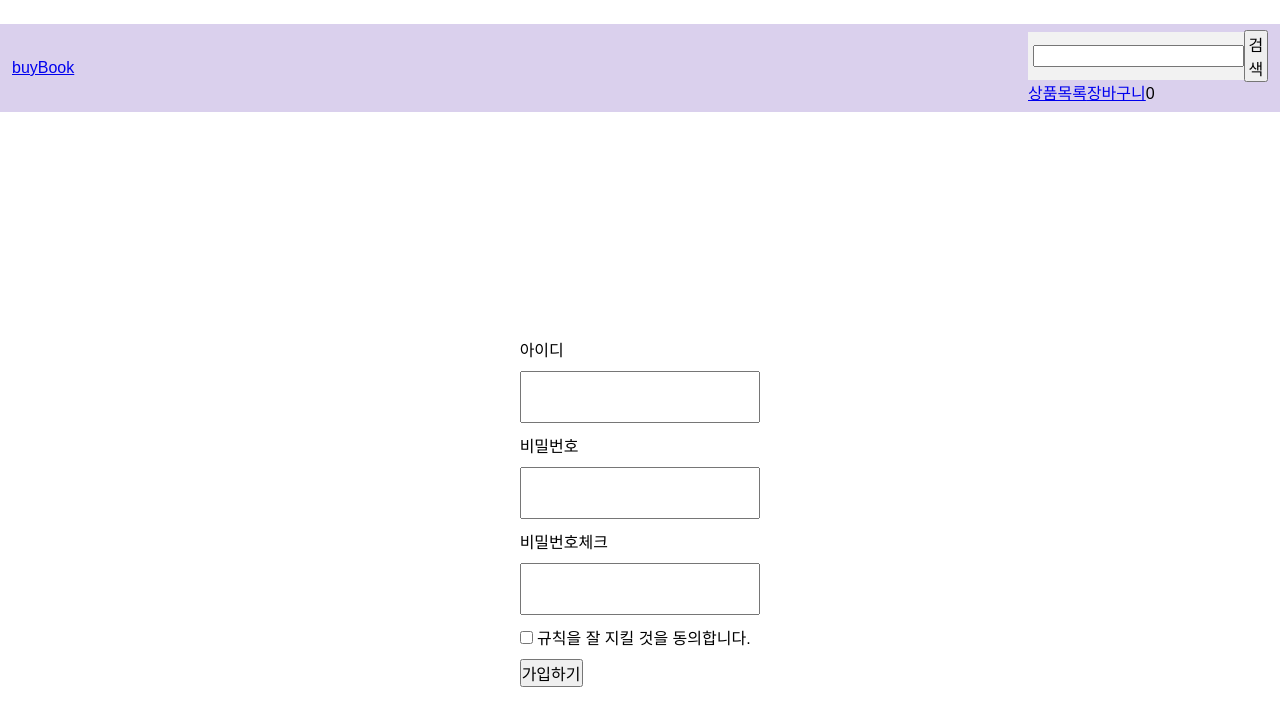
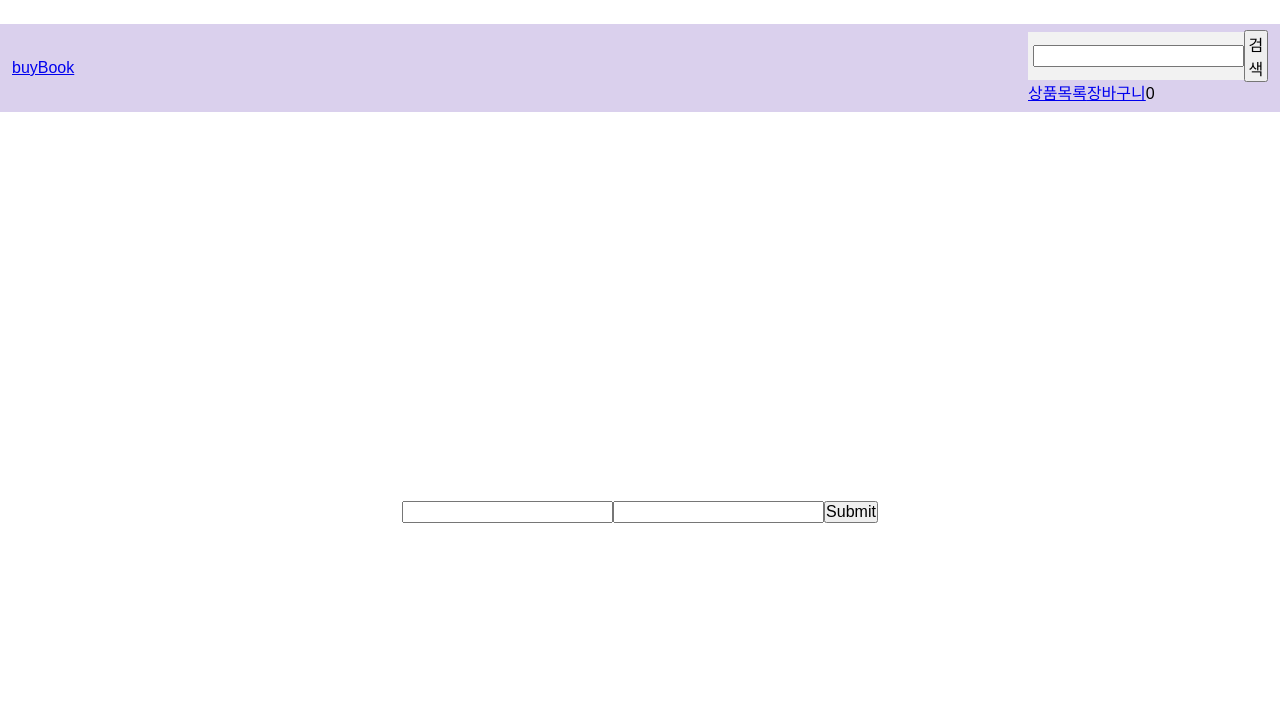
Before and after one commit to CodeSoom-Project/buybookfront, a React (Vite) app: page /signup in a window 1280 px wide. Shown: the top 726 px of the page. Built offline with nearby package versions, Linux system fonts and the light colour scheme.

Commit message:
try to use react hook form

```diff
--- a/package.json
+++ b/package.json
@@ -30,6 +30,7 @@
     "jest": "^28.1.0",
     "react": "^18.0.0",
     "react-dom": "^18.0.0",
+    "react-hook-form": "^7.31.3",
     "react-query": "^3.39.0",
     "react-redux": "^8.0.1",
     "react-router-dom": "^6.3.0",
--- a/src/cartSlice.js
+++ b/src/cartSlice.js
@@ -62,6 +62,7 @@ export const cartSlice = createSlice({
       state.cartItems = [];
       localStorage.setItem('cartItems', JSON.stringify(state.cartItems));
     },
+
     getTotals(state) {
       const { total, quantity } = state.cartItems.reduce(
         (cartTotal, cartItem) => {
--- a/src/components/SearchBar.jsx
+++ b/src/components/SearchBar.jsx
@@ -12,12 +12,6 @@ const SearchBarContainer = styled.div`
   padding-left: 0.31em;
   transition: all 0.3s ease;
 `;
-//
-// const SearchInput = styled.input`
-//   padding-left: 48px;
-//   border: yellowgreen;
-//   //postion: absolute;
-// `;
 
 function SearchBar({ searched, onChange, onSubmit }) {
   function handleChange(event) {
--- /dev/null
+++ b/src/pages/SignUpForm.jsx
@@ -0,0 +1,35 @@
+import { useForm } from 'react-hook-form';
+
+export default function SignUpForm() {
+  const {
+    register,
+    handleSubmit,
+    formState: { errors },
+  } = useForm({
+    defaultValues: {
+      id: '',
+      password: '',
+    },
+  });
+  const onSubmit = (data) => console.log(data);
+
+  return (
+    <form onSubmit={handleSubmit(onSubmit)}>
+      <input {...register('id', {
+        required: {
+          value: true,
+          message: 'id를 입력해주세요',
+        },
+      })}
+      />
+      <input {...register('password', {
+        required: {
+          value: true,
+          message: '비밀번호를 입력해주세요',
+        },
+      })}
+      />
+      <input type="submit" />
+    </form>
+  );
+}
--- a/src/pages/SignUpPage.jsx
+++ /dev/null
@@ -1,98 +0,0 @@
-import { useCallback, useState } from 'react';
-import styled from '@emotion/styled';
-import useInput from '../hooks/useInput';
-
-const FormInput = styled.input`
-  padding: 0.93em;
-  margin: 0.625em 0;
-`;
-
-function SignUpPage() {
-  const [passwordCheck, setPasswordCheck] = useState('');
-  const [term, setTerm] = useState(false);
-  const [passwordError, setPasswordError] = useState(false);
-  const [termError, setTermError] = useState(false);
-
-  const [id, onChangeId] = useInput('');
-  const [password, onChangePassword] = useInput('');
-
-  const onSubmit = useCallback(() => {
-    if (password !== passwordCheck) {
-      return setPasswordError(true);
-    }
-    if (!term) {
-      return setTermError(true);
-    }
-  }, [password, passwordCheck, term]);
-
-  const onChangePasswordCheck = useCallback((e) => {
-    setPasswordError(e.target.value !== password);
-    setPasswordCheck(e.target.value);
-  }, [password]);
-
-  const onChangeTerm = useCallback((e) => {
-    setTermError(false);
-    setTerm(e.target.checked);
-  }, []);
-
-  return (
-    <form onSubmit={onSubmit}>
-      <div>
-        <label
-          htmlFor="user-id"
-        >
-          아이디
-        </label>
-        <br />
-        <FormInput
-          name="user-id"
-          value={id}
-          onChange={onChangeId}
-        />
-      </div>
-      <div>
-        <label htmlFor="user-password">비밀번호</label>
-        <br />
-        <FormInput
-          name="user-password"
-          type="password"
-          value={password}
-          onChange={onChangePassword}
-        />
-      </div>
-      <div>
-        <label htmlFor="user-password-check">비밀번호체크</label>
-        <br />
-        <FormInput
-          name="user-password-check"
-          type="password"
-          value={passwordCheck}
-          onChange={onChangePasswordCheck}
-        />
-        {passwordError && <div style={{ color: 'red' }}>비밀번호가 일치하지 않습니다.</div>}
-      </div>
-      <div>
-        <label>
-          <input
-            type="checkbox"
-            name="user-term"
-            checked={term}
-            onChange={onChangeTerm}
-          />
-          {' '}
-          규칙을 잘 지킬 것을 동의합니다.
-        </label>
-        {termError && <div style={{ color: 'red' }}>약관에 동의하셔야 합니다.</div>}
-      </div>
-      <div style={{ marginTop: 10 }}>
-        <button
-          type="button"
-        >
-          가입하기
-        </button>
-      </div>
-    </form>
-  );
-}
-
-export default SignUpPage;
--- a/src/pages/SignUpPageContainer.jsx
+++ b/src/pages/SignUpPageContainer.jsx
@@ -1,5 +1,5 @@
 import styled from '@emotion/styled';
-import SignUpPage from './SignUpPage';
+import SignUpForm from './SignUpForm';
 
 const FormWrapper = styled.div`
   display: flex;
@@ -11,7 +11,7 @@ const FormWrapper = styled.div`
 function SignUpPageContainer() {
   return (
     <FormWrapper>
-      <SignUpPage />
+      <SignUpForm />
     </FormWrapper>
   );
 }
```
Also changed, not shown: 1 other file (tests, documents, lock files or other folders).
